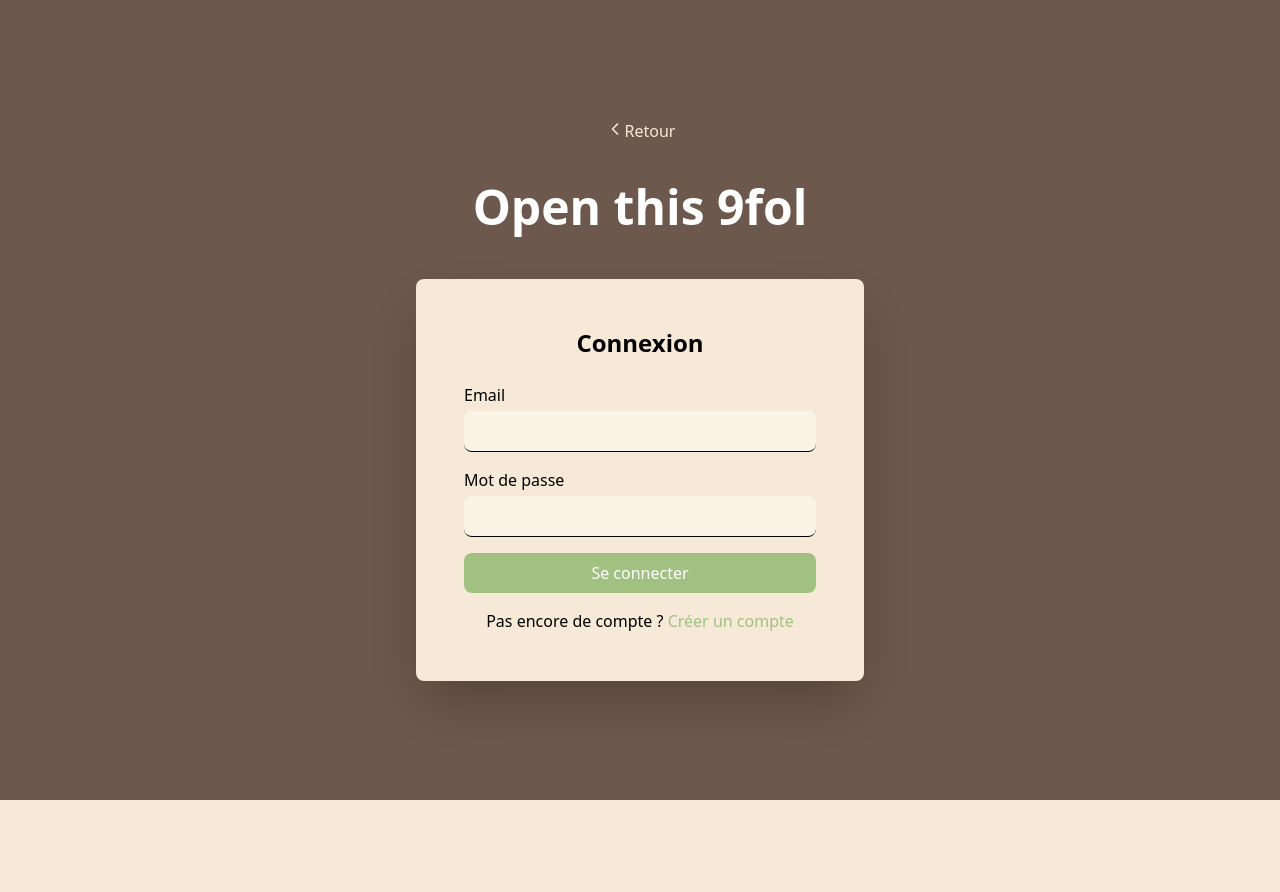
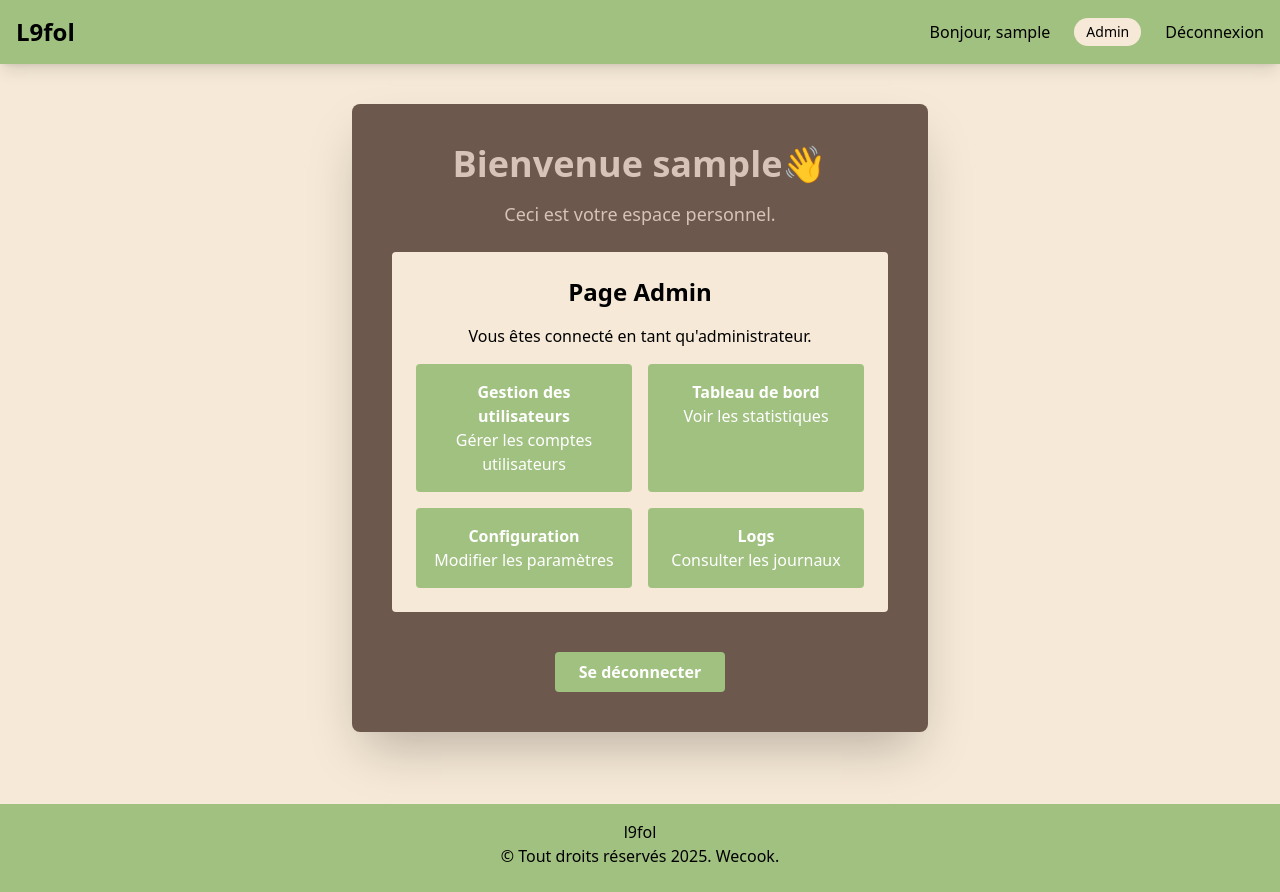
Before and after one commit to wiamerz/Authentification-, a React (Vite) app in the folder frontend/: page /login in a window 1280 px wide. Before the commit this address led to /login. Before the commit the page ends 800 px from the top, so only its background shows below. Built offline with nearby package versions, Linux system fonts and the light colour scheme; sample sign-in values are in the browser's storage.

Commit message:
the user could not get back to the login page only if he loged out

```diff
--- a/frontend/src/components/Logout.jsx
+++ b/frontend/src/components/Logout.jsx
@@ -11,7 +11,7 @@ const Logout = () => {
     localStorage.removeItem("token");
     localStorage.removeItem("user");
     setToken(null);
-    navigate("/login", { replace: true });
+    navigate("/", { replace: true });
   };
 
   useEffect(() => {
--- a/frontend/src/components/Navbar.jsx
+++ b/frontend/src/components/Navbar.jsx
@@ -35,7 +35,7 @@ const Navbar = () => {
     localStorage.removeItem("token");
     localStorage.removeItem("user");
     setToken(null);
-    navigate("/login");
+    navigate("/");
   };
 
   return (
--- a/frontend/src/components/Profile.jsx
+++ b/frontend/src/components/Profile.jsx
@@ -29,7 +29,7 @@ function Profile() {
     localStorage.removeItem("token");
     localStorage.removeItem("user");
     setToken(null);
-    navigate("/login");
+    navigate("/");
   };
 
   if (loading) {
--- a/frontend/src/components/Registre.jsx
+++ b/frontend/src/components/Registre.jsx
@@ -3,6 +3,7 @@ import { ChevronLeft } from 'lucide-react';
 import axios from 'axios';
 import { useAuth } from '../provider/AuthProvider';
 import { useNavigate } from 'react-router-dom';
+
 
 const RegistreForm = () => {
   const { setToken } = useAuth();
@@ -95,7 +96,7 @@ const RegistreForm = () => {
 
           setSuccessMessage('Inscription réussie ! Redirection en cours...');
           setTimeout(() => {
-            navigate('/login');
+            navigate('/');
           }, 2000);
         } else {
           setErrors({ ...errors, general: response.data.message || 'Une erreur est survenue' });
@@ -118,7 +119,7 @@ const RegistreForm = () => {
     <div className="bg-[rgb(108,88,76)] min-h-screen">
       <div className="max-w-2xl mx-auto py-10 px-4">
         <button
-          onClick={() => navigate('/login')}
+          onClick={() => navigate('/')}
           className="flex items-center text-[rgb(246,233,215)] hover:text-[rgb(224,203,173)] mb-6"
         >
           <ChevronLeft size={20} />
--- a/frontend/src/routes/ProtectedRoute.jsx
+++ b/frontend/src/routes/ProtectedRoute.jsx
@@ -7,7 +7,7 @@ export const ProtectedRoute = () => {
     // Check if the user is authenticated
     if (!token) {
       // If not authenticated, redirect to the login page
-      return <Navigate to="/login" />;
+      return <Navigate to="/" />;
     }
 
     // If authenticated, render the child routes
--- /dev/null
+++ b/frontend/src/routes/RedirectIfAuth.jsx
@@ -0,0 +1,10 @@
+import { Navigate, Outlet } from 'react-router-dom';
+import { useAuth } from '../provider/AuthProvider';
+
+const RedirectIfAuth = () => {
+  const { token } = useAuth();
+
+  return token ? <Navigate to="/profile" /> : <Outlet />;
+};
+
+export default RedirectIfAuth;
--- a/frontend/src/routes/index.jsx
+++ b/frontend/src/routes/index.jsx
@@ -1,23 +1,34 @@
-import { RouterProvider, createBrowserRouter } from "react-router-dom";
+import { RouterProvider, createBrowserRouter, Navigate } from "react-router-dom";
 import { useAuth } from "../provider/AuthProvider";
 import { ProtectedRoute } from "./ProtectedRoute";
 import Profile from "../components/Profile";
 import Logout from "../components/Logout";
 import RegistreForm from "../components/Registre";
 import LoginForm from "../components/Login";
+import RedirectIfAuth from './RedirectIfAuth';
 
 const Routes = () => {
   const { token } = useAuth();
 
-  // Définir des routes publiques (accessibles à tous)
-  const routesForPublic = [
+  // Routes only for non-authenticated users
+  const routesForNotAuthenticatedOnly = [
     {
       path: "/",
-      element: <LoginForm />,
-    }
+      element: <RedirectIfAuth />,
+      children: [
+        {
+          path: "/login",
+          element: <LoginForm />,
+        },
+        {
+          path: "/registre",
+          element: <RegistreForm />,
+        },
+      ],
+    },
   ];
 
-  // Définir des routes accessibles uniquement aux utilisateurs authentifiés
+  // Routes only for authenticated users
   const routesForAuthenticatedOnly = [
     {
       path: "/",
@@ -35,26 +46,22 @@ const Routes = () => {
     },
   ];
 
-  // Définir des routes accessibles uniquement aux utilisateurs non authentifiés
-  const routesForNotAuthenticatedOnly = [
-    {
-      path: "/registre",
-      element: <RegistreForm />,
-    },
-    {
-      path: "/login",
-      element: <LoginForm />,
-    },
-  ];
+  // Root redirect depending on token
+  const defaultRoute = {
+    path: "/",
+    element: token ? <Navigate to="/profile" /> : <Navigate to="/login" />,
+  };
 
-  // Combiner et inclure conditionnellement les routes en fonction du statut d'authentification
   const router = createBrowserRouter([
-    ...routesForPublic,
+    defaultRoute,
     ...routesForNotAuthenticatedOnly,
     ...routesForAuthenticatedOnly,
+    {
+      path: "*",
+      element: <div className="text-center p-10 text-red-600">404 - Page non trouvée</div>,
+    },
   ]);
 
-  // Fournir la configuration du routeur à l'aide de RouterProvider
   return <RouterProvider router={router} />;
 };
 
```
